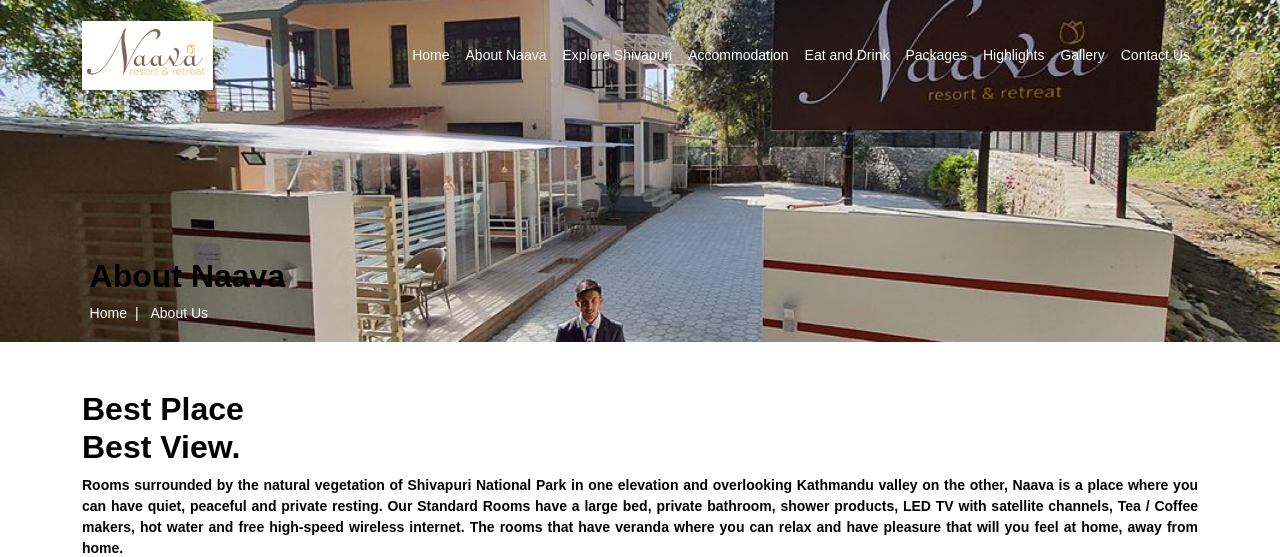
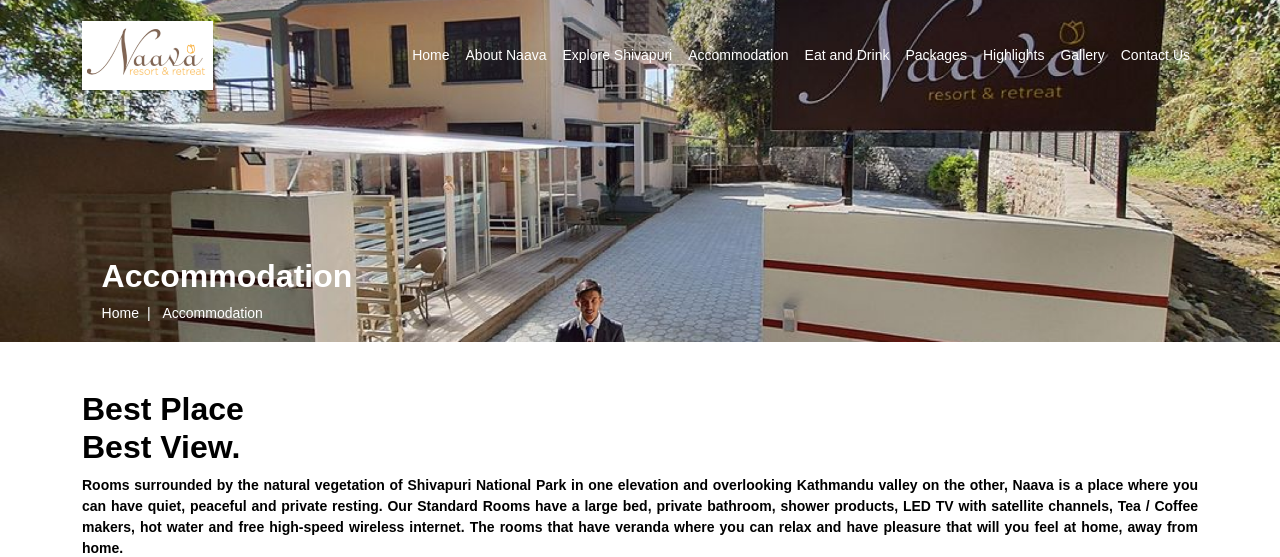
Before and after one commit to Birajramtel/hotel, a PHP site: page /accommodation.php in a window 1280 px wide. Shown: the top 557 px of the page. Run offline with PHP 8.4, Linux system fonts and the light colour scheme; some libraries are stand-ins or nearby versions.

Commit message:
Changes made in Accommodation page

```diff
--- a/accommodation.php
+++ b/accommodation.php
@@ -66,11 +66,11 @@
         <div class="about_image">
             <img src="img/Hotel_front_about.png" class="d-block w-100" alt=" Hotel Front">
         </div>
-        <div class="about_breadcrumb">
-            <h2 class="header_2"><strong><b>About Naava</b></strong> </h2>
-            <ul class="breadcrumb">
-                <li><a href="#">Home</a></li>
-                <li><a href="#">About Us</a></li>
+        <div class="container about_breadcrumb d-none d-md-block">
+            <h2 class="header_2 text-white"><strong><b>Accommodation</b></strong> </h2>
+            <ul class="breadcrumb pl-1">
+                <li><a href="index.php">Home </a></li>
+                <li><a href="accommodation.php">Accommodation</a></li>
             </ul>
         </div>
     </div>
```
